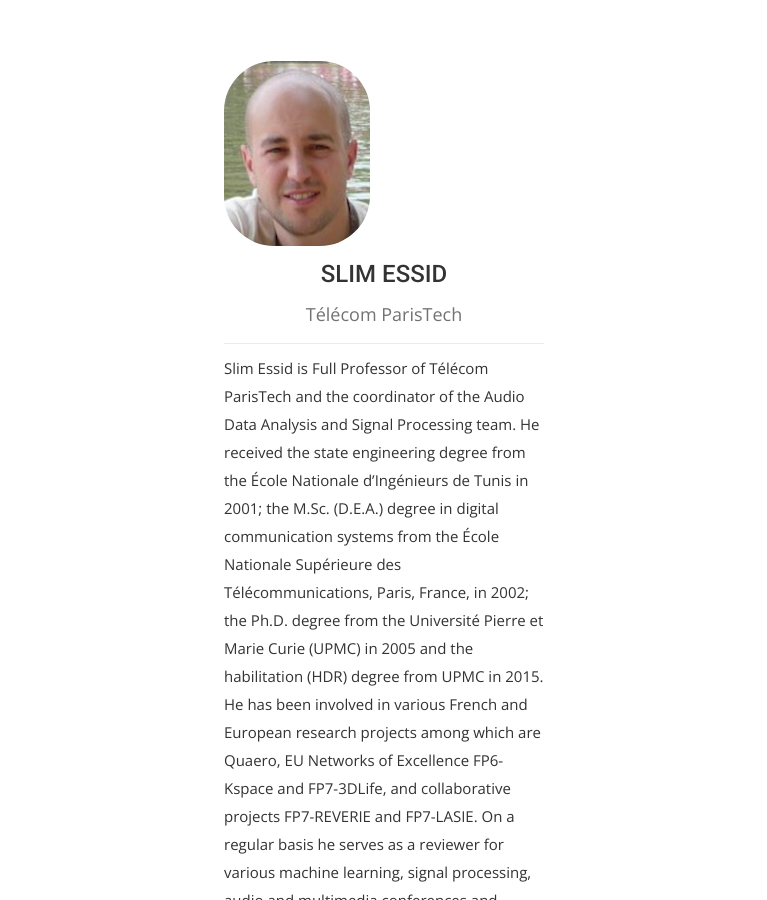
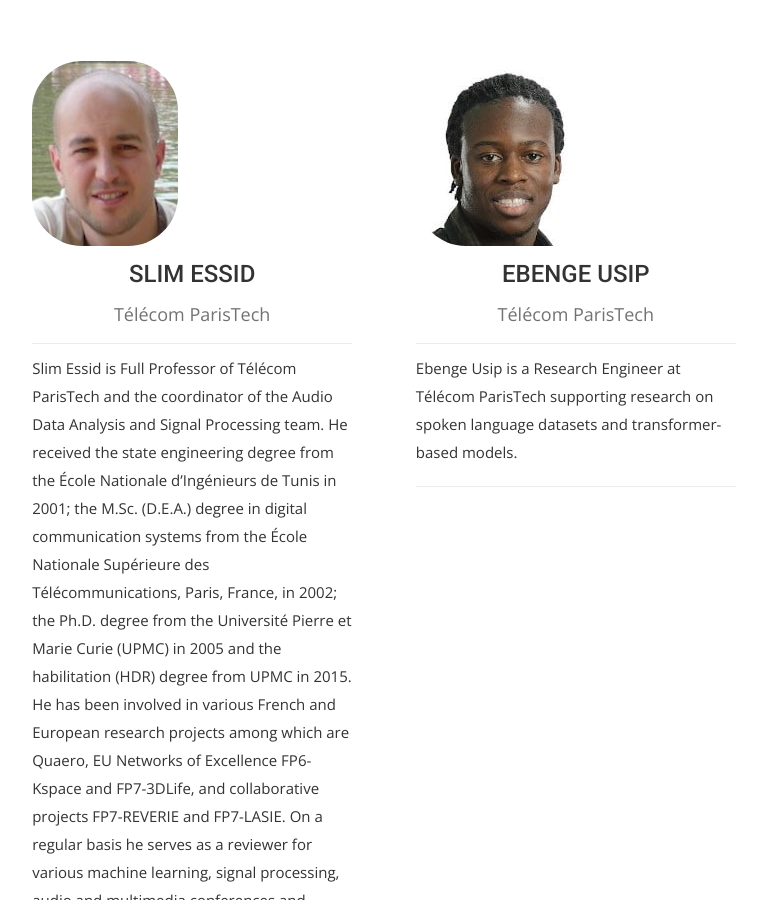
Before and after one commit to MAOIProject/maoiproject.github.io, a Jekyll site: the page built from index.html, in a window 1280 px wide and 900 px high, scrolled down 3519 px. Shown: the whole window, without its empty margins (256-1023 px from the left). Built offline with Jekyll 4.4.1, drawn with Linux system fonts in a browser that asks for light colours; nearby versions of some CDN libraries; some web fonts are replaced.

```diff
--- a/index.html
+++ b/index.html
@@ -94,8 +94,8 @@ permalink: /
       <div class="people-desc wow fadeInUp" style="visibility: visible; animation-name: fadeInUp;"><p>Chloé Clavel is an associate professor in Affective Computing in the GRETA Team belonging to the MM (multimedia) group of the Signal and Image Processing Department of Telecom-ParisTech. Her research focuses on two issues: acoustic analysis of emotional speech and opinion mining through natural language processing. After her PhD, she worked in the laboratories of two big French companies that are Thales Research and Technology and EDF R&D where she developed her research around audio and text mining applications. At Telecom-ParisTech, she is currently working on interactions between humans and virtual agents, from user’s socio-emotional behavior analysis to socio-affective interaction strategies.</p>
       </div>
       <div class="employee-social wow fadeInUp" style="visibility: visible; animation-name: fadeInUp;">
-          <a href="https://twitter.com/angelcaf" target="_blank"><i class="fa fa-twitter"></i></a>
-          <a href="http://www.linkedin.com/in/angelocafaro" target="_blank"><i class="fa fa-linkedin"></i></a>
+          <!-- <a href="https://twitter.com/angelcaf" target="_blank"><i class="fa fa-twitter"></i></a> -->
+          <a href="https://www.linkedin.com/in/chlo%C3%A9-clavel-2950b148/" target="_blank"><i class="fa fa-linkedin"></i></a>
       </div>
     </div>
     <div class="people col-md-4 col-sm-6 col-xs-6">
@@ -129,6 +129,13 @@ permalink: /
         <span class="people-position wow fadeInUp" style="visibility: visible; animation-name: fadeInUp;">Télécom ParisTech</span>
         <div class="people-desc wow fadeInUp" style="visibility: visible; animation-name: fadeInUp;"><p>Slim Essid is Full Professor of Télécom ParisTech and the coordinator of the Audio Data Analysis and Signal Processing team. He received the state engineering degree from the École Nationale d’Ingénieurs de Tunis in 2001; the M.Sc. (D.E.A.) degree in digital communication systems from the École Nationale Supérieure des Télécommunications, Paris, France, in 2002; the Ph.D. degree from the Université Pierre et Marie Curie (UPMC) in 2005 and the habilitation (HDR) degree from UPMC in 2015. He has been involved in various French and European research projects among which are Quaero, EU Networks of Excellence FP6-Kspace and FP7-3DLife, and collaborative projects FP7-REVERIE and FP7-LASIE. On a regular basis he serves as a reviewer for various machine learning, signal processing, audio and multimedia conferences and journals, for instance various IEEE transactions, and as an expert for research funding agencies.</p>
         </div>
+    </div>
+    <div class="people col-md-4 col-sm-6 col-xs-6">
+      <img class="people-photo wow zoomInDown" src="img/ebengeusip.jpg" alt="Ebenge Usip" style="visibility: visible; animation-name: zoomInDown;">
+      <h4 class="people-name wow fadeInUp" style="visibility: visible; animation-name: fadeInUp;">Ebenge Usip</h4>
+      <span class="people-position wow fadeInUp" style="visibility: visible; animation-name: fadeInUp;">Télécom ParisTech</span>
+      <div class="people-desc wow fadeInUp" style="visibility: visible; animation-name: fadeInUp;"><p>Ebenge Usip is a Research Engineer at Télécom ParisTech supporting research on spoken language datasets and transformer-based models.</p>
+      </div>
     </div>
 </div>
 </section>
```
Also changed, not shown: publications.html (+13 -0 lines), img/ebengeusip.jpg (added), 3 other files.
